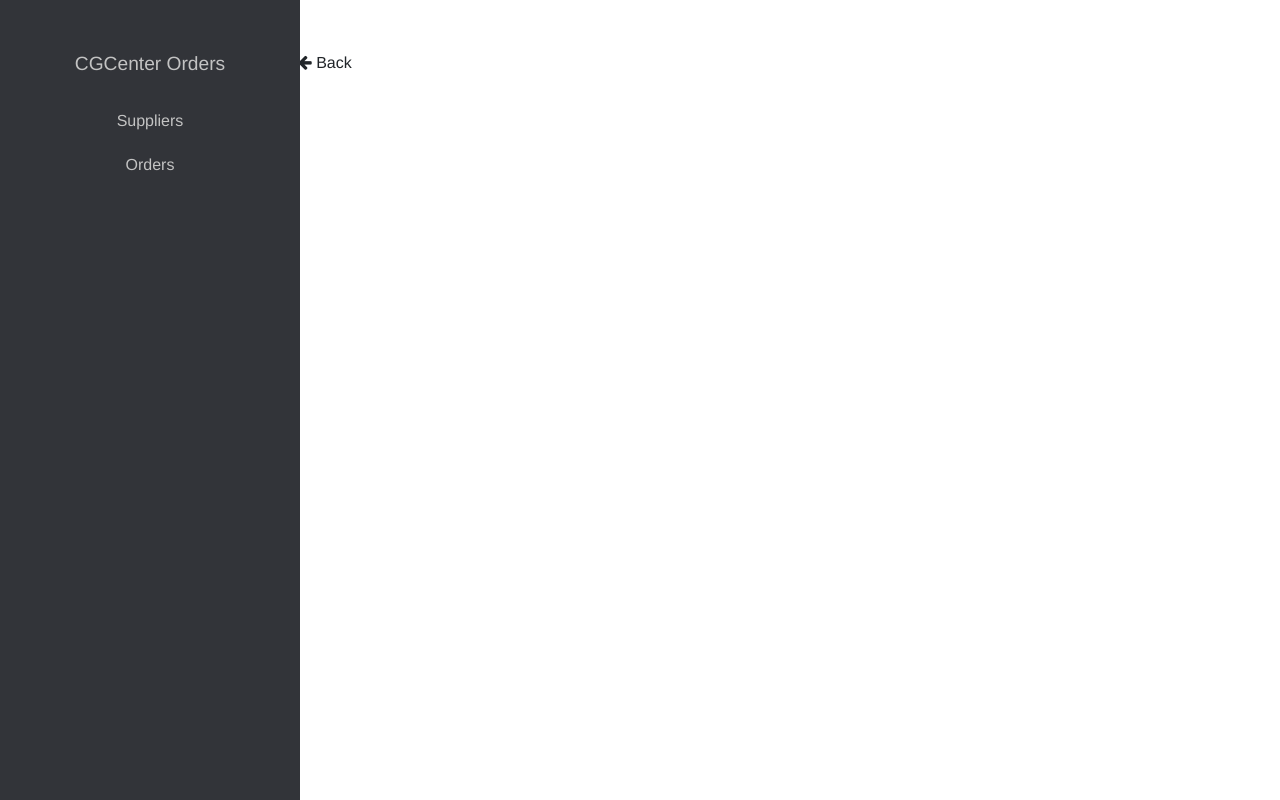
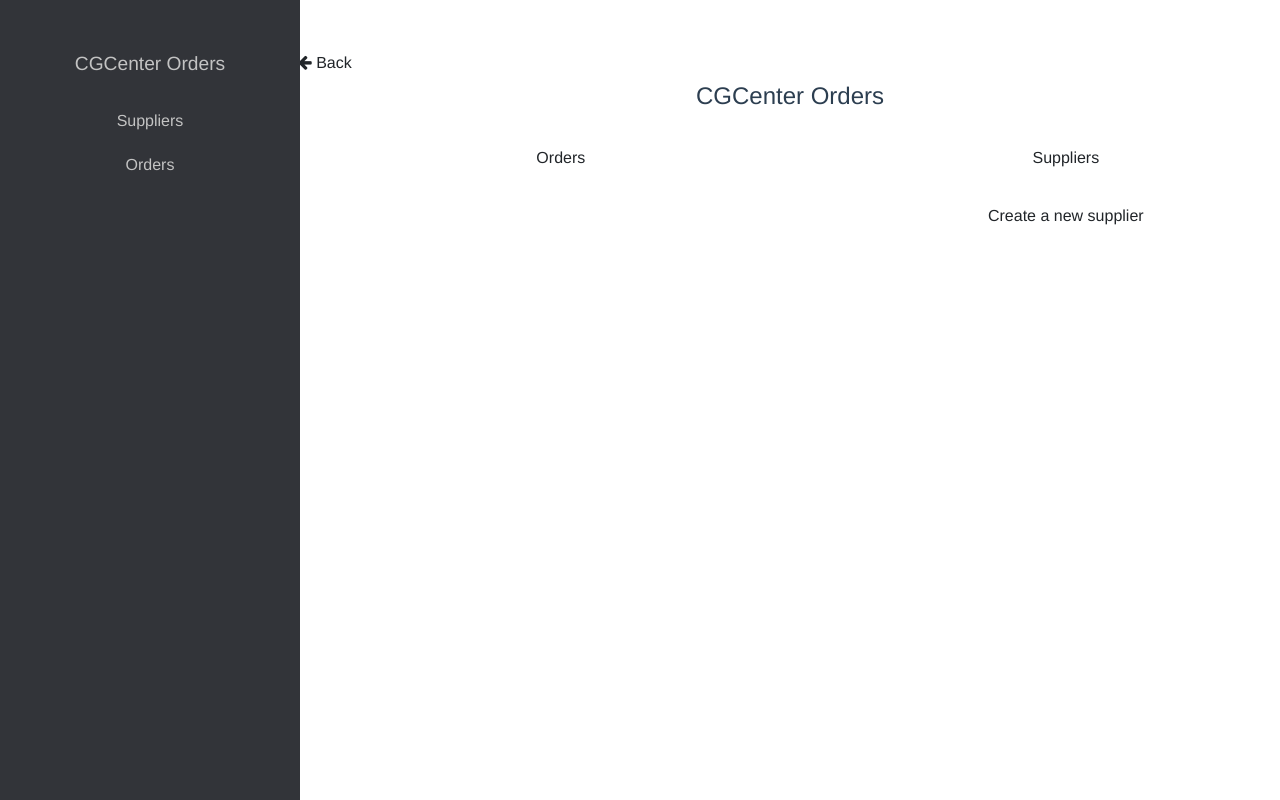
Before and after one commit to ZombieXDuck/cgcentre_orders, a Vue app in the folder frontend/: page /#/ in a window 1280 px wide. Built offline with nearby package versions, Linux system fonts and the light colour scheme.

Commit message:
Create a home page
fixes #6

```diff
--- /dev/null
+++ b/frontend/src/components/HomePage.vue
@@ -0,0 +1,43 @@
+<template>
+  <div>
+    <h4>CGCenter Orders</h4>
+    <div class="row justify-content-around">
+      <div class="flex-column">
+        <div class="col-sm button-container">
+          <button type="button" class="btn" @click="routerClick('OrderList')">
+            Orders
+          </button>
+        </div>
+      </div>
+      <div class="flex-column">
+        <div class="col-sm button-container">
+          <button type="button" class="btn" @click="routerClick('SupplierList')">
+            Suppliers
+          </button>
+        </div>
+        <div class="col-sm button-container">
+          <button type="button" class="btn" @click="routerClick('NewSupplier')">
+            Create a new supplier
+          </button>
+        </div>
+      </div>
+    </div>
+  </div>
+</template>
+
+<script>
+  export default {
+    name: 'HomePage',
+    methods: {
+      routerClick(routeName) {
+        this.$router.push({ name: routeName });
+      }
+    }
+  }
+</script>
+
+<style scoped>
+  .button-container {
+    margin-top: 20px;
+  }
+</style>
--- a/frontend/src/components/Supplier.vue
+++ b/frontend/src/components/Supplier.vue
@@ -3,8 +3,8 @@
     <h4 class="header">Supplier: {{supplierName}}</h4>
     <ul class="list-group">
       <li v-for="supplierItem in supplierItems" class="list-group-item">
-        <spam><b>itemCode:</b> {{supplierItem.itemCode}}</spam>
-        <spam><b>itemName:</b> {{supplierItem.itemName}}</spam>
+        <span><b>itemCode:</b> {{supplierItem.itemCode}}</span>
+        <span><b>itemName:</b> {{supplierItem.itemName}}</span>
       </li>
       <li v-if="supplierItems.length === 0" class="list-group-item">
         No items in this supplier exist yet
--- a/frontend/src/components/SupplierList.vue
+++ b/frontend/src/components/SupplierList.vue
@@ -37,7 +37,7 @@ export default {
   },
   methods: {
     supplierClick(supplierId) {
-      this.$router.push({ name: 'Suppliers', params: {supplierId: supplierId}});
+      this.$router.push({ name: 'Supplier', params: {supplierId: supplierId}});
     },
     newSupplierClick() {
       this.$router.push({ name: 'NewSupplier' });
--- a/frontend/src/router/index.js
+++ b/frontend/src/router/index.js
@@ -4,6 +4,7 @@ import SupplierList from '@/components/SupplierList'
 import OrderList from '@/components/OrderList'
 import Supplier from '@/components/Supplier'
 import NewSupplier from '@/components/NewSupplier'
+import HomePage from '@/components/HomePage'
 
 Vue.use(Router)
 
@@ -21,13 +22,18 @@ export default new Router({
     },
     {
       path: '/suppliers/:supplierId',
-      name: 'Suppliers',
+      name: 'Supplier',
       component: Supplier
     },
     {
       path: '/orders',
       name: 'OrderList',
       component: OrderList
-    }
+    },
+    {
+      path: '/',
+      name: 'HomePage',
+      component: HomePage
+    },
   ]
 })
```
